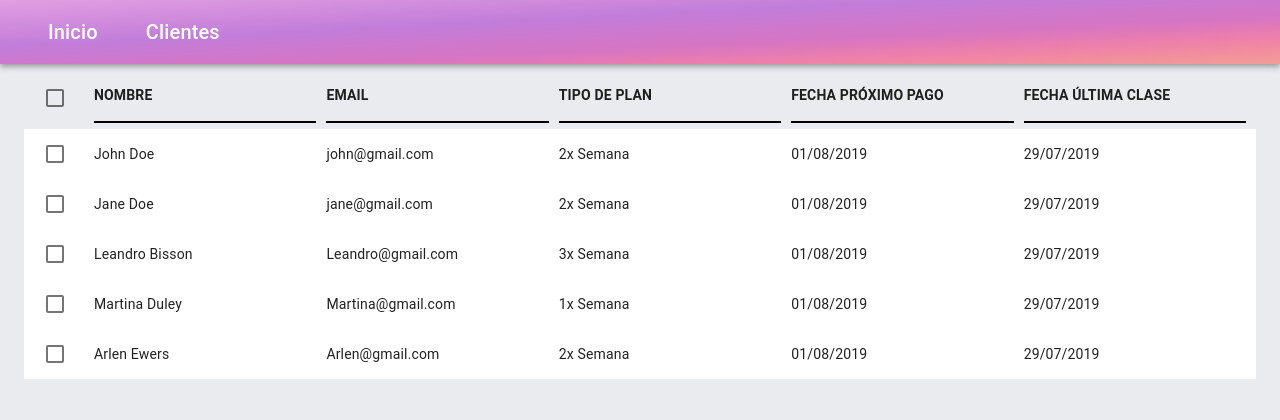
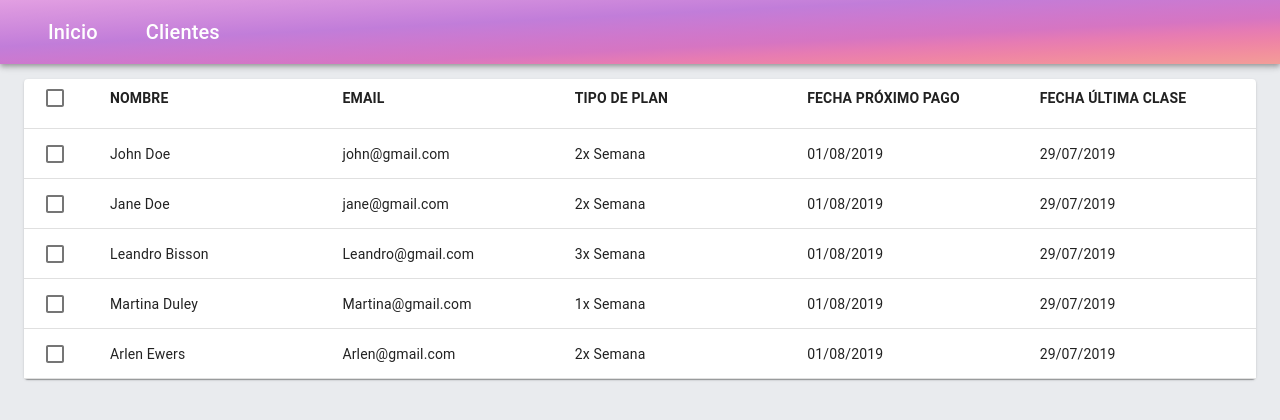
Before and after one commit to fsechavarria/attendance-front, a React (Create React App) app: page /clients in a window 1280 px wide. Shown: the top 420 px of the page. Built offline with nearby package versions, Linux system fonts and the light colour scheme.

Commit message:
Added cell renderers and extra styling

```diff
--- /dev/null
+++ b/src/components/Cells/index.js
@@ -0,0 +1,44 @@
+import React from 'react';
+import TableCell from '@material-ui/core/TableCell';
+
+import './styles.scss';
+
+/**
+ * Default text renderer component.
+ * @param {Object} options - Object containing the options passed to the component.
+ * @param {Object} options.rowData - Object provided by react-virtualized's cellRenderer containing the current row data.
+ * @param {string} options.dataKey - String representing the key of the rowData attribute to render as children.
+ * @param {string} [options.className] - Class names to be passed to the component.
+ * @param {string} [options.align='left'] - Align property of the TableCell component ['inherit'|'left'|'center'|'right'|'justify'].
+ * @param {string} [options.padding='default'] - Padding property of the TableCell component ['default'|'checkbox'|'none'].
+ * @param {string} [options.size='medium'] - Size property of the TableCell component ['small'|'medium'].
+ */
+const defaultTextRenderer = ({ rowData, dataKey, className, align = 'left', padding = 'default', size = 'medium' }) => (
+  <TableCell component="div" variant="body" className={`cell ${className}`} align={align} size={size} padding={padding}>
+    {rowData[dataKey]}
+  </TableCell>
+);
+
+/**
+ * Default header renderer component.
+ * @param {Object} options - Object containing the options passed to the component.
+ * @param {Object} options.label - Text to be rendered as label. Provided by react-virtualized's Column label prop.
+ * @param {string} [options.className] - Class names to be passed to the component.
+ * @param {string} [options.align='left'] - Align property of the TableCell component ['inherit'|'left'|'center'|'right'|'justify'].
+ * @param {string} [options.padding='default'] - Padding property of the TableCell component ['default'|'checkbox'|'none'].
+ * @param {string} [options.size='medium'] - Size property of the TableCell component ['small'|'medium'].
+ */
+const defaultHeaderRenderer = ({ label, className, align = 'left', padding = 'default', size = 'medium' }) => (
+  <TableCell
+    component="div"
+    variant="head"
+    className={`cell header ${className}`}
+    align={align}
+    size={size}
+    padding={padding}
+  >
+    {label}
+  </TableCell>
+);
+
+export default { defaultTextRenderer, defaultHeaderRenderer };
--- /dev/null
+++ b/src/components/Cells/styles.scss
@@ -0,0 +1,7 @@
+.cell {
+  border-bottom: 0 !important;
+}
+
+.header {
+  font-weight: bold !important;
+}
--- a/src/components/Table/index.js
+++ b/src/components/Table/index.js
@@ -1,13 +1,11 @@
-import React, { PureComponent } from 'react';
+import React from 'react';
 
 import Table from './layout';
 
-class TableContainer extends PureComponent {
-  getRow = ({ index }) => this.props.list[index];
+const TableContainer = props => {
+  const getRow = ({ index }) => props.list[index];
 
-  render() {
-    return <Table {...this.props} getRow={this.getRow} />;
-  }
-}
+  return <Table {...props} getRow={getRow} />;
+};
 
 export default TableContainer;
--- a/src/components/Table/layout.js
+++ b/src/components/Table/layout.js
@@ -1,4 +1,4 @@
-import React from 'react';
+import React, { memo } from 'react';
 import { Table, AutoSizer } from 'react-virtualized';
 import 'react-virtualized/styles.css';
 
@@ -52,4 +52,4 @@ function TableContainer({
   );
 }
 
-export default TableContainer;
+export default memo(TableContainer);
--- a/src/components/Table/styles.js
+++ b/src/components/Table/styles.js
@@ -6,6 +6,7 @@ export default makeStyles(theme => ({
     marginTop: '15px'
   },
   grid: {
+    outline: 0,
     background: '#fff'
   },
   header: {
@@ -13,6 +14,7 @@ export default makeStyles(theme => ({
     paddingBottom: '10px'
   },
   row: {
+    borderBottom: '1px solid rgba(224, 224, 224, 1)',
     '&:hover': {
       background: '#ededed'
     }
--- a/src/views/Clients/components/ClientsListTable/index.js
+++ b/src/views/Clients/components/ClientsListTable/index.js
@@ -1,7 +1,7 @@
 import React from 'react';
 import { Column } from 'react-virtualized';
 
-import { Table } from '../../../../components';
+import { Table, renderers } from '../../../../components';
 
 import { NAME, EMAIL, PLAN_TYPE, NEXT_BILLING_DATE, LAST_ATTENDED_CLASS, LABELS } from './constants';
 import { checkHeaderRenderer, checkRenderer } from './renderers';
@@ -10,11 +10,46 @@ function ClientsListTable({ list }) {
   return (
     <Table list={list}>
       <Column dataKey="checkbox" headerRenderer={checkHeaderRenderer} cellRenderer={checkRenderer} width={50} />
-      <Column dataKey={NAME} label={LABELS[NAME]} width={0} flexGrow={1} />
-      <Column dataKey={EMAIL} label={LABELS[EMAIL]} width={0} flexGrow={1} />
-      <Column dataKey={PLAN_TYPE} label={LABELS[PLAN_TYPE]} width={0} flexGrow={1} />
-      <Column dataKey={NEXT_BILLING_DATE} label={LABELS[NEXT_BILLING_DATE]} width={0} flexGrow={1} />
-      <Column dataKey={LAST_ATTENDED_CLASS} label={LABELS[LAST_ATTENDED_CLASS]} width={0} flexGrow={1} />
+      <Column
+        dataKey={NAME}
+        headerRenderer={renderers.defaultHeaderRenderer}
+        label={LABELS[NAME]}
+        cellRenderer={renderers.defaultTextRenderer}
+        width={0}
+        flexGrow={1}
+      />
+      <Column
+        dataKey={EMAIL}
+        headerRenderer={renderers.defaultHeaderRenderer}
+        label={LABELS[EMAIL]}
+        cellRenderer={renderers.defaultTextRenderer}
+        width={0}
+        flexGrow={1}
+      />
+      <Column
+        dataKey={PLAN_TYPE}
+        headerRenderer={renderers.defaultHeaderRenderer}
+        label={LABELS[PLAN_TYPE]}
+        cellRenderer={renderers.defaultTextRenderer}
+        width={0}
+        flexGrow={1}
+      />
+      <Column
+        dataKey={NEXT_BILLING_DATE}
+        headerRenderer={renderers.defaultHeaderRenderer}
+        label={LABELS[NEXT_BILLING_DATE]}
+        cellRenderer={renderers.defaultTextRenderer}
+        width={0}
+        flexGrow={1}
+      />
+      <Column
+        dataKey={LAST_ATTENDED_CLASS}
+        headerRenderer={renderers.defaultHeaderRenderer}
+        label={LABELS[LAST_ATTENDED_CLASS]}
+        cellRenderer={renderers.defaultTextRenderer}
+        width={0}
+        flexGrow={1}
+      />
     </Table>
   );
 }
--- a/src/views/Clients/layout.js
+++ b/src/views/Clients/layout.js
@@ -1,15 +1,12 @@
 import React from 'react';
+import Paper from '@material-ui/core/Paper';
 
 import ClientsListTable from './components/ClientsListTable';
 
 import { mockList } from './constants';
 
 function Clients() {
-  return (
-    <div style={{ height: '300px' }}>
-      <ClientsListTable list={mockList} />
-    </div>
-  );
+  return <Paper style={{ height: '300px', width: '100%' }}>{<ClientsListTable list={mockList} />}</Paper>;
 }
 
 export default Clients;
```
